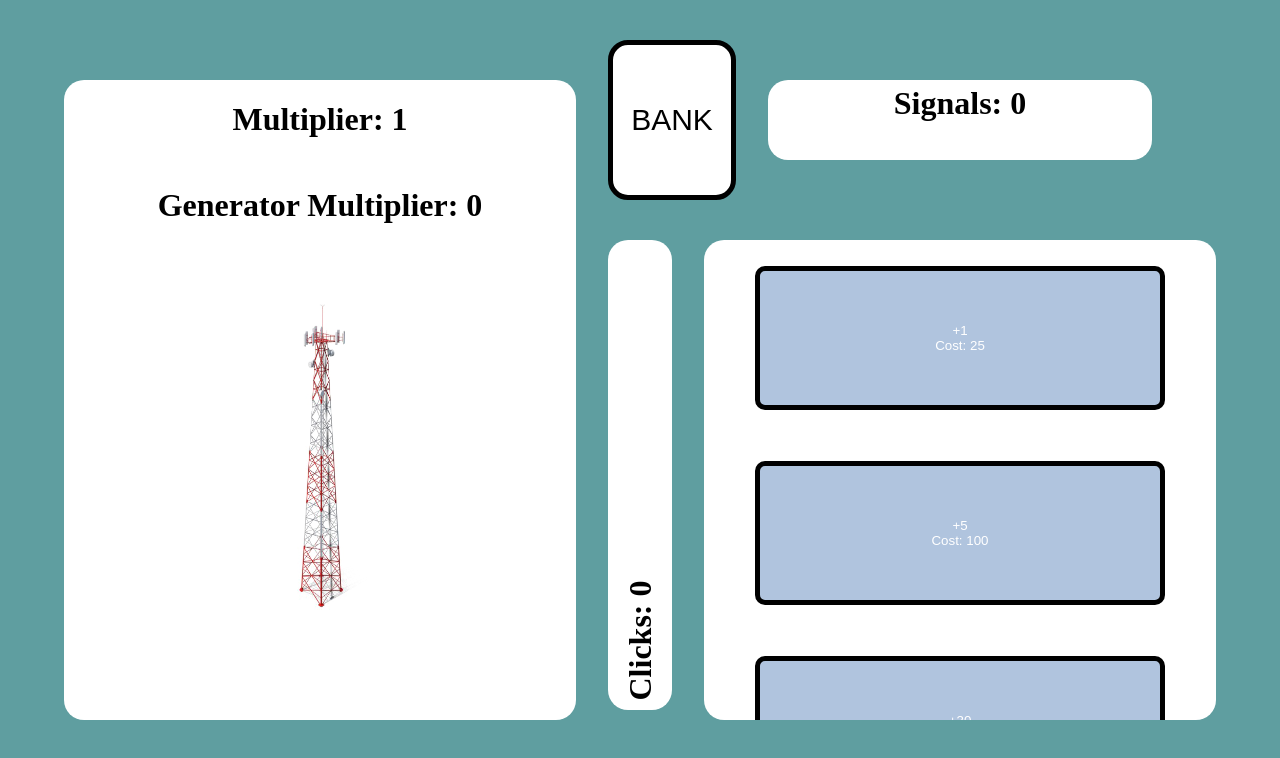
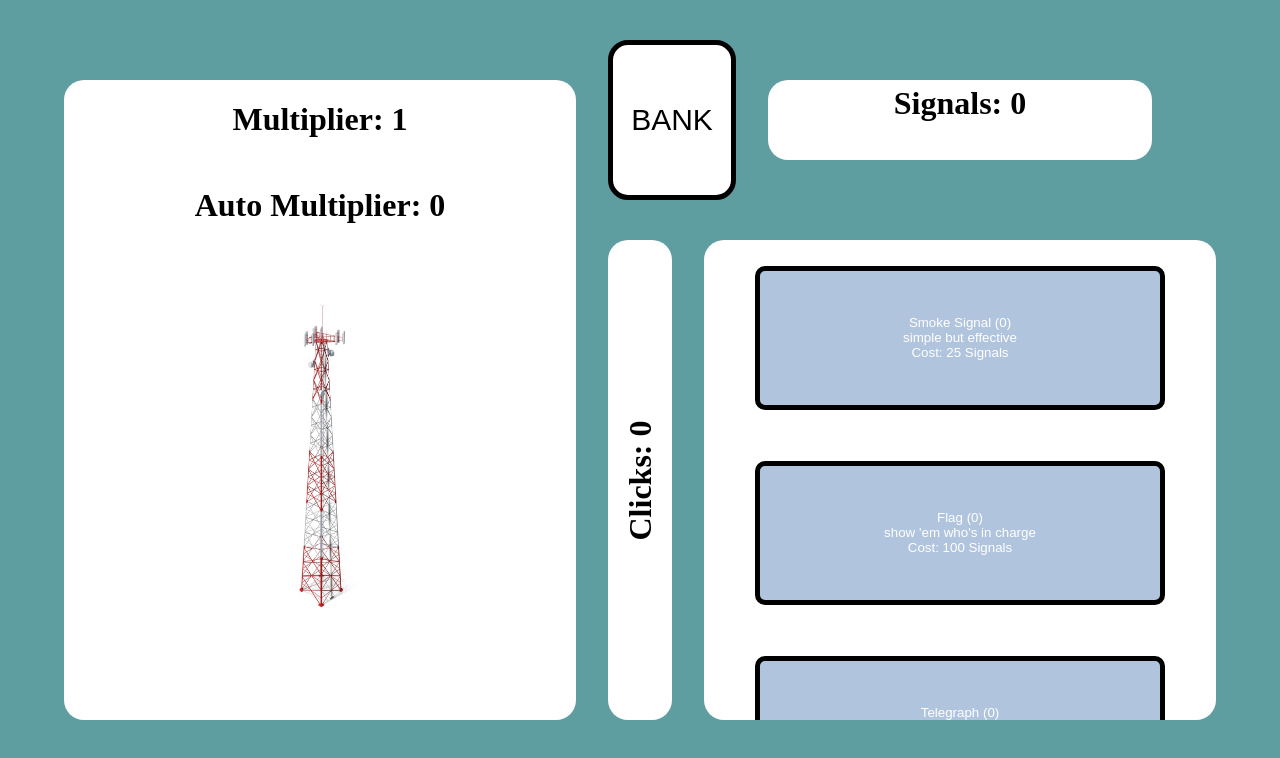
Before and after one commit to ArcImperium/SignalClicker, a React (Vite) app: page / in a window 1280 px wide. Shown: the top 758 px of the page. Built offline with nearby package versions, Linux system fonts and the light colour scheme.

Commit message:
Added clever names and descriptions. Also number of times purchased.

```diff
--- a/src/App.css
+++ b/src/App.css
@@ -114,16 +114,15 @@
 
 .clicks-container {
   position: fixed;
-  height: 55%;
+  height: 60%;
   width: 5%;
   top: 30%;
   left: 47.5%;
 
   display: flex;
   justify-content: center;
-  align-items: flex-end;
+  align-items: center;
   overflow: hidden;
-  padding-bottom: 30px;
 
   background-color: white;
   border-radius: 20px;
--- a/src/App.jsx
+++ b/src/App.jsx
@@ -21,6 +21,14 @@ function App() {
   const [autoPlus150Cost, setAutoPlus150Cost] = useState(30000)
   const [autoPlus400Cost, setAutoPlus400Cost] = useState(75000)
   const [plus500Cost, setPlus500Cost] = useState(100000)
+
+  const [numPlus1, setNumPlus1] = useState(0)
+  const [numPlus5, setNumPlus5] = useState(0)
+  const [numPlus30, setNumPlus30] = useState(0)
+  const [numAutoPlus20, setNumAutoPlus20] = useState(0)
+  const [numAutoPlus150, setNumAutoPlus150] = useState(0)
+  const [numAutoPlus400, setNumAutoPlus400] = useState(0)
+  const [numPlus500, setNumPlus500] = useState(0)
 
   const [showBank, setShowBank] = useState(false)
 
@@ -46,7 +54,7 @@ function App() {
   useEffect(() => {
     const interval = setInterval(() => {
       setSignals(prev => prev + autoMultiplier)
-    }, 5000)
+    }, 1000)
 
     return () => clearInterval(interval)
   }, [autoMultiplier])
@@ -57,7 +65,7 @@ function App() {
     {showBank && (<Bank setShowBank={setShowBank} signals={signals} setSignals={setSignals}/>)}
     <div className="clicker-container">
       <h1 className="display-multiplier">Multiplier: {multiplier}</h1>
-      <h1 className="display-multiplier">Generator Multiplier: {autoMultiplier}</h1>
+      <h1 className="display-multiplier">Auto Multiplier: {autoMultiplier}</h1>
       <img className={`clicker-image ${pulsate ? 'pulsating' : ''}`} src={ClickerImage} onClick={() => click()}/>
       {showSignals && (<div className="signal-container">
         <div className={`signal s1 ${showSignals ? 'pulsating' : ''}`}></div>
@@ -72,47 +80,47 @@ function App() {
       <h1 className="display">Signals: {signals}</h1>
     </div>
     <div className="clicker-upgrades-container">
-      {signals >= plus1Cost && (<button className="upgrade-button" onClick={() => {setSignals(prev => prev - plus1Cost), setMultiplier(prev => prev + 1), setPlus1Cost(prev => Math.floor(prev * 1.5))}}>
-        +1<br/>Cost: {plus1Cost}
+      {signals >= plus1Cost && (<button className="upgrade-button" onClick={() => {setSignals(prev => prev - plus1Cost), setMultiplier(prev => prev + 1), setPlus1Cost(prev => Math.floor(prev * 1.5)), setNumPlus1(prev => prev + 1)}}>
+        Smoke Signal ({numPlus1})<br/>simple but effective<br/>Cost: {plus1Cost} Signals
       </button>)}
       {signals < plus1Cost && (<button className="static-upgrade-button">
-        +1<br/>Cost: {plus1Cost}
+        Smoke Signal ({numPlus1})<br/>simple but effective<br/>Cost: {plus1Cost} Signals
       </button>)}
-      {signals >= plus5Cost && (<button className="upgrade-button" onClick={() => {setSignals(prev => prev - plus5Cost), setMultiplier(prev => prev + 5), setPlus5Cost(prev => Math.floor(prev * 1.5))}}>
-        +5<br/>Cost: {plus5Cost}
+      {signals >= plus5Cost && (<button className="upgrade-button" onClick={() => {setSignals(prev => prev - plus5Cost), setMultiplier(prev => prev + 5), setPlus5Cost(prev => Math.floor(prev * 1.5)), setNumPlus5(prev => prev + 1)}}>
+        Flag ({numPlus5})<br/>show 'em who's in charge<br/>Cost: {plus5Cost} Signals
       </button>)}
       {signals < plus5Cost && (<button className="static-upgrade-button">
-        +5<br/>Cost: {plus5Cost}
+        Flag ({numPlus5})<br/>show 'em who's in charge<br/>Cost: {plus5Cost} Signals
       </button>)}
-      {signals >= plus30Cost && (<button className="upgrade-button" onClick={() => {setSignals(prev => prev - plus30Cost), setMultiplier(prev => prev + 30), setPlus30Cost(prev => Math.floor(prev * 1.5))}}>
-        +30<br/>Cost: {plus30Cost}
+      {signals >= plus30Cost && (<button className="upgrade-button" onClick={() => {setSignals(prev => prev - plus30Cost), setMultiplier(prev => prev + 30), setPlus30Cost(prev => Math.floor(prev * 1.5)), setNumPlus30(prev => prev + 1)}}>
+        Telegraph ({numPlus30})<br/>dots and dashes<br/>Cost: {plus30Cost} Signals
       </button>)}
       {signals < plus30Cost && (<button className="static-upgrade-button">
-        +30<br/>Cost: {plus30Cost}
+        Telegraph ({numPlus30})<br/>dots and dashes<br/>Cost: {plus30Cost} Signals
       </button>)}
-      {signals >= autoPlus20Cost && (<button className="upgrade-button" onClick={() => {setSignals(prev => prev - autoPlus20Cost), setAutoMultiplier(prev => prev + 20), setAutoPlus20Cost(prev => Math.floor(prev * 1.5))}}>
-        +20 Generator<br/>Cost: {autoPlus20Cost}
+      {signals >= autoPlus20Cost && (<button className="upgrade-button" onClick={() => {setSignals(prev => prev - autoPlus20Cost), setAutoMultiplier(prev => prev + 20), setAutoPlus20Cost(prev => Math.floor(prev * 1.5)), setNumAutoPlus20(prev => prev + 1)}}>
+        Radio ({numAutoPlus20})<br/>wireless broadcasting ...tskrr...<br/>Cost: {autoPlus20Cost} Signals
       </button>)}
       {signals < autoPlus20Cost && (<button className="static-upgrade-button">
-        +20 Generator<br/>Cost: {autoPlus20Cost}
+        Radio ({numAutoPlus20})<br/>wireless broadcasting ...tskrr...<br/>Cost: {autoPlus20Cost} Signals
       </button>)}
-      {signals >= autoPlus150Cost && (<button className="upgrade-button" onClick={() => {setSignals(prev => prev - autoPlus150Cost), setAutoMultiplier(prev => prev + 150), setAutoPlus150Cost(prev => Math.floor(prev * 1.5))}}>
-        +150 Generator<br/>Cost: {autoPlus150Cost}
+      {signals >= autoPlus150Cost && (<button className="upgrade-button" onClick={() => {setSignals(prev => prev - autoPlus150Cost), setAutoMultiplier(prev => prev + 150), setAutoPlus150Cost(prev => Math.floor(prev * 1.5)), setNumAutoPlus150(prev => prev + 1)}}>
+        Telephone ({numAutoPlus150})<br/>individual voice communication<br/>Cost: {autoPlus150Cost} Signals
       </button>)}
       {signals < autoPlus150Cost && (<button className="static-upgrade-button">
-        +150 Generator<br/>Cost: {autoPlus150Cost}
+        Telephone ({numAutoPlus150})<br/>individual voice communication<br/>Cost: {autoPlus150Cost} Signals
       </button>)}
-      {signals >= autoPlus400Cost && (<button className="upgrade-button" onClick={() => {setSignals(prev => prev - autoPlus400Cost), setAutoMultiplier(prev => prev + 400), setAutoPlus400Cost(prev => Math.floor(prev * 1.5))}}>
-        +400 Generator<br/>Cost: {autoPlus400Cost}
+      {signals >= autoPlus400Cost && (<button className="upgrade-button" onClick={() => {setSignals(prev => prev - autoPlus400Cost), setAutoMultiplier(prev => prev + 400), setAutoPlus400Cost(prev => Math.floor(prev * 1.5)), setNumAutoPlus400(prev => prev + 1)}}>
+        Internet ({numAutoPlus400})<br/>the digital web, javascript, and cat videos<br/>Cost: {autoPlus400Cost} Signals
       </button>)}
       {signals < autoPlus400Cost && (<button className="static-upgrade-button">
-        +400 Generator<br/>Cost: {autoPlus400Cost}
+        Internet ({numAutoPlus400})<br/>the digital web, javascript, and cat videos<br/>Cost: {autoPlus400Cost} Signals
       </button>)}
-      {signals >= plus500Cost && (<button className="upgrade-button" onClick={() => {setSignals(prev => prev - plus500Cost), setMultiplier(prev => prev + 500), setPlus500Cost(prev => Math.floor(prev * 1.5))}}>
-        +500<br/>Cost: {plus500Cost}
+      {signals >= plus500Cost && (<button className="upgrade-button" onClick={() => {setSignals(prev => prev - plus500Cost), setMultiplier(prev => prev + 500), setPlus500Cost(prev => Math.floor(prev * 1.5)), setNumPlus500(prev => prev + 1)}}>
+        Satellite ({numPlus500})<br/>now available in orbit<br/>Cost: {plus500Cost} Signals
       </button>)}
       {signals < plus500Cost && (<button className="static-upgrade-button">
-        +500<br/>Cost: {plus500Cost}
+        Satellite ({numPlus500})<br/>now available in orbit<br/>Cost: {plus500Cost} Signals
       </button>)}
     </div>
     </>
```
